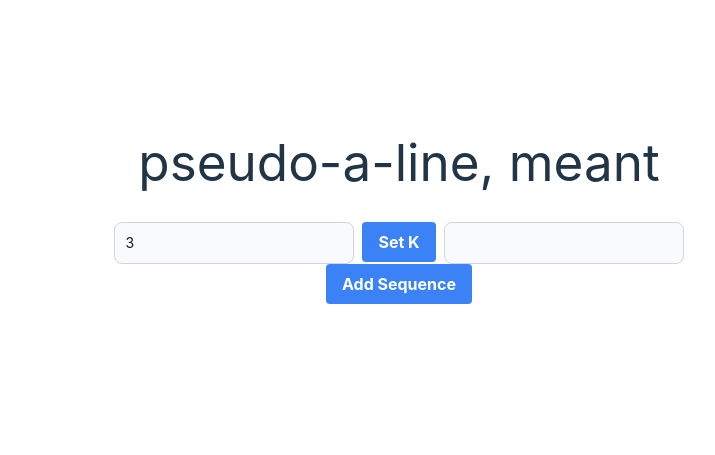
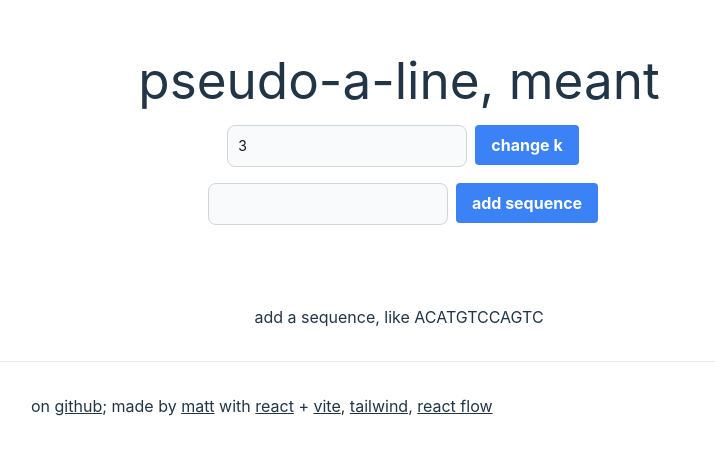
Before and after one commit to mattxwang/pseudo-a-line, a React (Vite) app: page / in a window 1280 px wide. Shown: the part 165-620 px from the top of the page, without its empty margins (241-956 px from the left). Built offline with nearby package versions, Linux system fonts and the light colour scheme.

Commit message:
minor tidying

```diff
--- a/src/App.css
+++ b/src/App.css
@@ -1,8 +1,5 @@
 #root {
   width: 100%;
-}
-.card {
-  padding: 2em;
 }
 
 section {
@@ -11,6 +8,14 @@ section {
   padding: 2rem;
 }
 
+/* Tailwind overrides */
+a {
+  color: inherit !important;
+  text-decoration: underline !important;
+}
+
+
+/* React flow overrides */
 .react-flow__node {
   width: auto !important;
 }
--- a/src/App.tsx
+++ b/src/App.tsx
@@ -28,7 +28,8 @@ function App() {
 
   function onSubmit(){
     const n = [...sequences];
-    n.push(sequence);
+    const stripped = sequence.replace(/\W/g, '');
+    n.push(stripped);
     setSequences(n);
     setSequence('');
   }
@@ -44,17 +45,18 @@ function App() {
   })
 
   return (
-    <div className="App">
+    <>
       <section className='text-center'>
         <h1>pseudo-a-line, meant</h1>
-        <div className="card">
-          <input className="input mx-2" value={k} type="number" onChange={onKChange} />
-          <button className="btn btn-blue" onClick={onSubmit}>Set K</button>
-          <input className="input mx-2" value={sequence} onChange={onSequenceChange} />
-          <button className="btn btn-blue" onClick={onSubmit}>Add Sequence</button>
+        <div className="m-2">
+          <input className="input m-2" value={k} type="number" onChange={onKChange} />
+          <button className="btn btn-blue" onClick={onSubmit}>change k</button>
+          <br />
+          <input className="input m-2" value={sequence} onChange={onSequenceChange} />
+          <button className="btn btn-blue" onClick={onSubmit}>add sequence</button>
         </div>
       </section>
-      {sequences.length > 0 && <>
+      {sequences.length === 0 ? <section className='text-center'>add a sequence, like ACATGTCCAGTC</section> : <>
         <div style={{ height: 500 }}>
           <NodeGraph processedSequences={processedSequences} key={sequences.toString() + k} />
         </div>
@@ -62,7 +64,11 @@ function App() {
           <SequenceTable processedSequences={processedSequences} k={k} />
         </section>
       </>}
-    </div>
+      <hr />
+      <section>
+        <footer>on <a href="https://github.com/mattxwang/pseudo-a-line">github</a>; made by <a href="https://matthewwang.me/">matt</a> with <a href="https://reactjs.org/">react</a> + <a href="https://vitejs.dev/">vite</a>, <a href="https://tailwindcss.com/">tailwind</a>, <a href="https://reactflow.dev/">react flow</a></footer>
+      </section>
+    </>
   )
 }
 
--- a/src/NodeGraph.tsx
+++ b/src/NodeGraph.tsx
@@ -2,6 +2,7 @@ import ReactFlow, {
   Background,
   Controls,
   MarkerType,
+  Position,
   useNodesState,
   useEdgesState,
 } from 'reactflow';
@@ -13,7 +14,13 @@ import type { ProcessedSequence } from './App';
 import { setUnion } from './util';
 
 function kmerToNode(kmer: string, i: number): Node<{label: string}> {
-  return ({ id: kmer, position: { x: i * 100, y: i * 50 }, data: { label: kmer } });
+  return ({
+    id: kmer,
+    position: { x: i * 100, y: i * 25 },
+    data: { label: kmer },
+    sourcePosition: Position.Right,
+    targetPosition: Position.Left,
+  });
 }
 
 type IndexedHop = {
```
Also changed, not shown: 1 other file (tests, documents, lock files or other folders).
